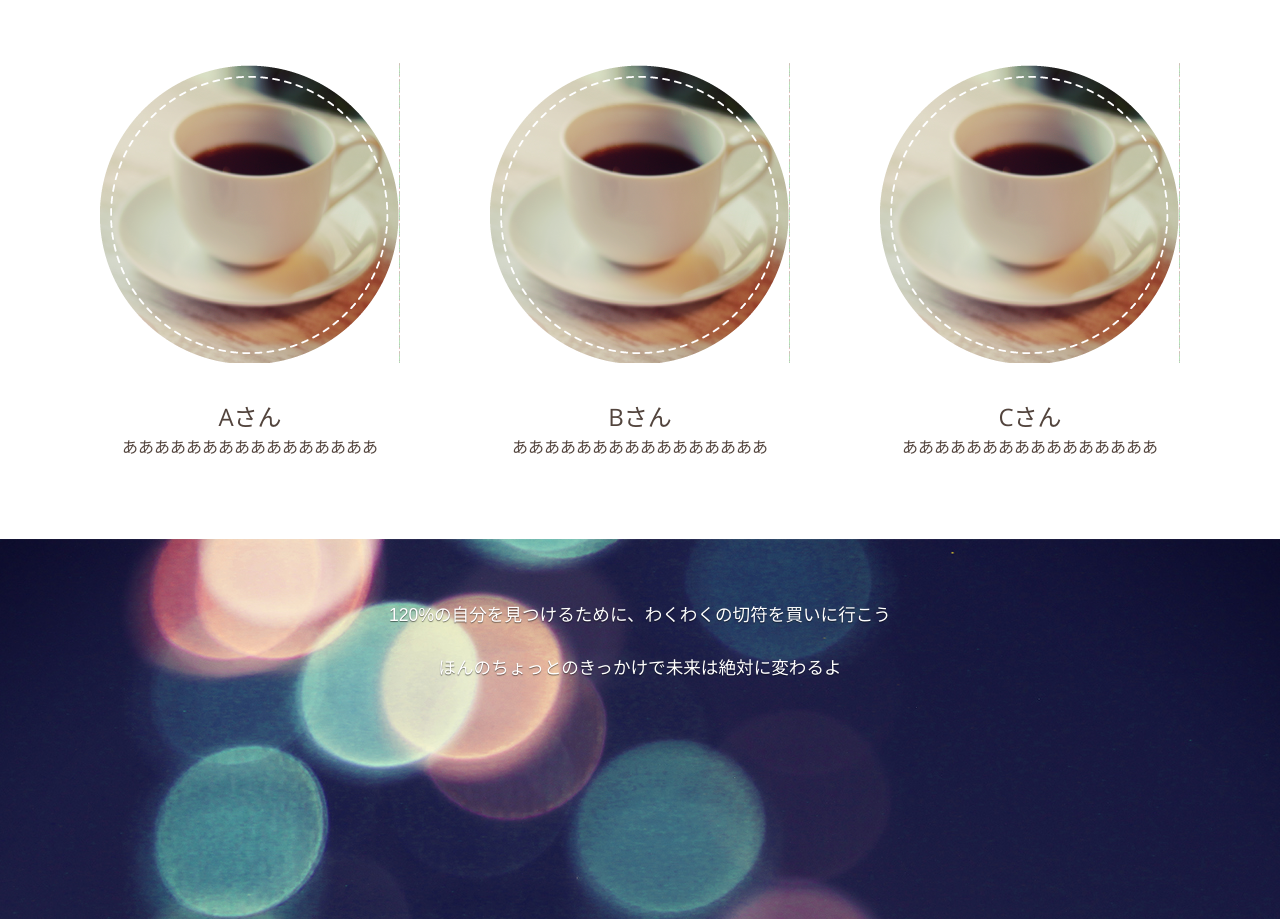
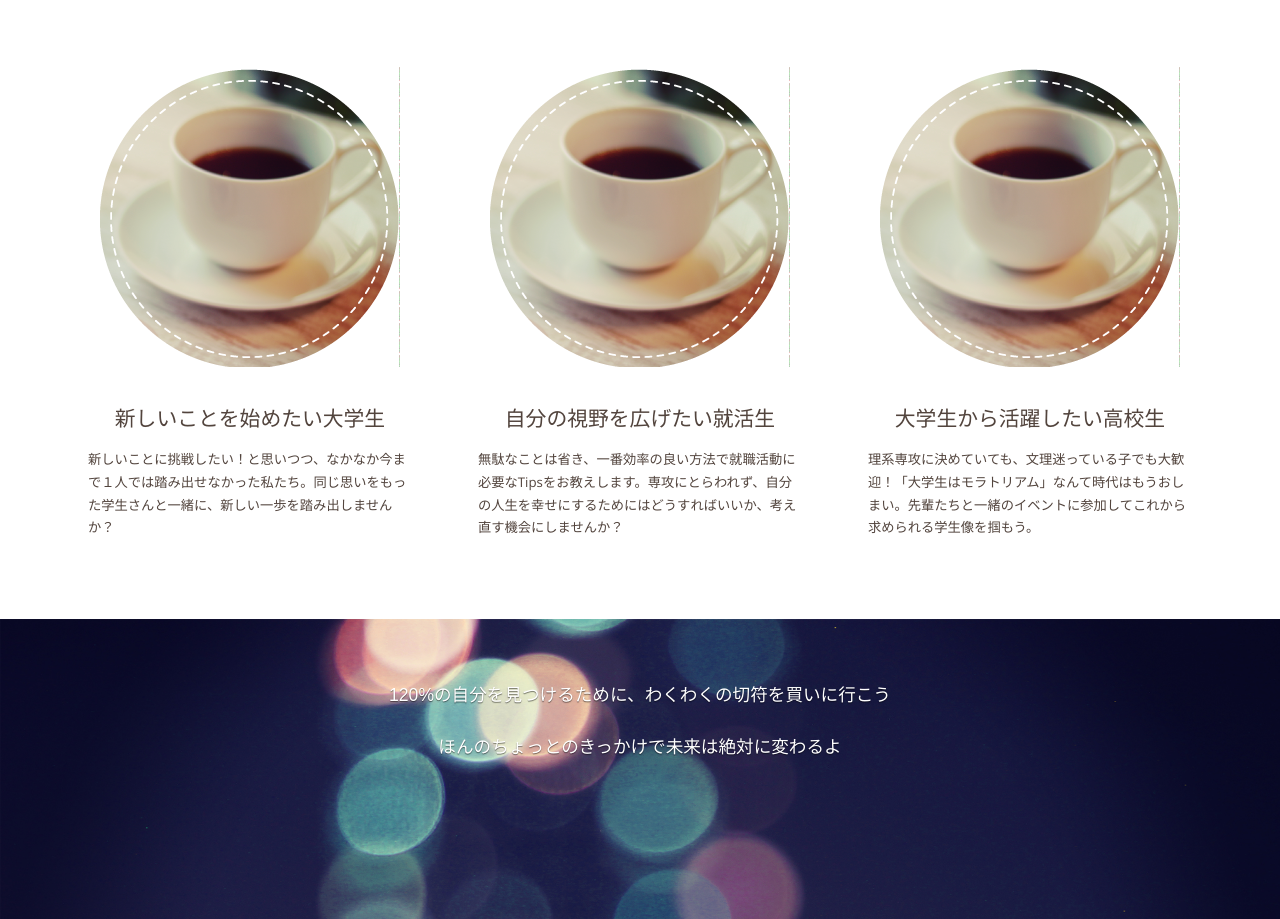
Before and after one commit to rikejogirls/rikejogirls.github.io, a plain HTML site: page index.html in a window 1280 px wide. Shown: the part 1433-2352 px from the top of the page. Drawn offline with nearby package versions, Linux system fonts and the light colour scheme; a web font is replaced by a local one.

Commit message:
Add text

```diff
--- a/css/components/feature.css
+++ b/css/components/feature.css
@@ -1,6 +1,5 @@
-.feature h3 {
-  padding-right: 10%;
-  padding-left: 10%;
+.feature h4 {
+  text-align: center;
 }
 
 .feature p {
--- a/css/components/recommend.css
+++ b/css/components/recommend.css
@@ -0,0 +1,12 @@
+.recommend h4 {
+  text-align: center;
+  /*-webkit-margin-before: 1em;*/
+  -webkit-margin-after: .7em;
+  -webkit-margin-start: auto;
+  -webkit-margin-end: auto;
+}
+
+.recommend p {
+  padding-right: 5%;
+  padding-left: 5%;
+}
--- a/css/components/sponsor.css
+++ b/css/components/sponsor.css
@@ -2,3 +2,8 @@
   background-image: url(../../img/sponsor/bg.png);
   background-repeat: repeat;
 }
+
+.sponsor .proc {
+  padding-right: 5%;
+  padding-left: 5%;
+}
--- a/css/responsive.css
+++ b/css/responsive.css
@@ -35,7 +35,7 @@
     height: 1000px; }
 @media screen and (max-width: 320px) {
   .keyvisual-text {
-    padding-top: 50%; }
+    padding-top: 30%; }
 
   .testimonials blockquote {
     padding: 20px 5% 0; }
--- a/css/utilities/utilities.css
+++ b/css/utilities/utilities.css
@@ -333,6 +333,10 @@ hr {
   background-attachment: fixed;
   background-position: 50% 0;
   background-repeat: no-repeat;
+  background-size: cover;
   height: 450px;
   position: relative;
+  -webkit-background-size: cover;
+  -moz-background-size: cover;
+  -o-background-size: cover;
 }
--- a/index.html
+++ b/index.html
@@ -18,7 +18,6 @@
 
   <body>
 	<section id="keyvisual" class="keyvisual section">
-	  <div class="container">
 	    <div class="col-md-10 col-md-offset-1 text-center">
 	      <div class="keyvisual-text">
 	        <img class="img padding-center" src="img/keyvisual/keyvisual.png" srcset="img/keyvisual/keyvisual.png 1x, img/keyvisual/keyvisual@2x.png 2x" alt="">
@@ -52,7 +51,6 @@
 						</li>
 					</ul>
 				</div>
-	    </div>
 	  </div>
 	</section>
 
@@ -69,27 +67,33 @@
 		</div>
 	</section>
 
-	<section id="recommend" class="recommend section text-center">
+	<section id="recommend" class="recommend section">
 		<div class="container">
 			<div class="row">
-				<div class="section-header">
+				<div class="section-header text-center">
 					<h2>Recommend</h2>
 					<h6>こんな方にオススメ</h6>
 				</div>
 				<div class="col col-lg-4 proc">
-					<img class="img padding-bottom-30" src="img/recommend/recommend-01.png" srcset="img/recommend/recommend-01.png 1x, img/recommend/recommend-01@2x.png 2x" alt="">
-					<h3>Aさん</h3>
-					<p>ああああああああああああああああ</p>
+					<div class="img-center">
+						<img class="img padding-bottom-30" src="img/recommend/recommend-01.png" srcset="img/recommend/recommend-01.png 1x, img/recommend/recommend-01@2x.png 2x" alt="">
+					</div>
+					<h4>新しいことを始めたい大学生</h4>
+					<p class="small">新しいことに挑戦したい！と思いつつ、なかなか今まで１人では踏み出せなかった私たち。同じ思いをもった学生さんと一緒に、新しい一歩を踏み出しませんか？</p>
 				</div>
 				<div class="col col-lg-4 proc">
-					<img class="img padding-bottom-30" src="img/recommend/recommend-02.png" srcset="img/recommend/recommend-02.png 1x, img/recommend/recommend-02@2x.png 2x" alt="">
-					<h3>Bさん</h3>
-					<p>ああああああああああああああああ</p>
+					<div class="img-center">
+						<img class="img padding-bottom-30" src="img/recommend/recommend-02.png" srcset="img/recommend/recommend-02.png 1x, img/recommend/recommend-02@2x.png 2x" alt="">
+					</div>
+					<h4>自分の視野を広げたい就活生</h4>
+					<p class="small">無駄なことは省き、一番効率の良い方法で就職活動に必要なTipsをお教えします。専攻にとらわれず、自分の人生を幸せにするためにはどうすればいいか、考え直す機会にしませんか？</p>
 				</div>
 				<div class="col col-lg-4 proc">
-					<img class="img padding-bottom-30" src="img/recommend/recommend-03.png" srcset="img/recommend/recommend-03.png 1x, img/recommend/recommend-03@2x.png 2x" alt="">
-					<h3>Cさん</h3>
-					<p>ああああああああああああああああ</p>
+					<div class="img-center">
+						<img class="img padding-bottom-30" src="img/recommend/recommend-03.png" srcset="img/recommend/recommend-03.png 1x, img/recommend/recommend-03@2x.png 2x" alt="">
+					</div>
+					<h4>大学生から活躍したい高校生</h4>
+					<p class="small">理系専攻に決めていても、文理迷っている子でも大歓迎！「大学生はモラトリアム」なんて時代はもうおしまい。先輩たちと一緒のイベントに参加してこれから求められる学生像を掴もう。</p>
 				</div>
 			</div>
 		</div>
@@ -116,25 +120,25 @@
           <div class="img-center">
           	<img class="img image-center padding-bottom-20" src="img/feature/feature-01.png" srcset="img/feature/feature-01.png 1x, img/feature/feature-01@2x.png 2x" alt="">
           </div>
-        	<h3>特徴1</h3>
+        	<h4>全国の理系女子と交流</h4>
           <hr>
-          <p>ああああああああああああああああああああああああああああああああああああ</p>
+          <p class="small">全国の理系女子を集め、理系女子の良さ・強みとはという所に立ち返ります。活躍する女性になるにはどうしたらいいのか。自分の長所や社会からのニーズを因数分解し、具体的な将来設計へと結びつけます。</p>
 				</div>
 				<div class="col col-lg-4 col-md-4 col-sm-4 col-xs-12">
           <div class="img-center">
           	<img class="img image-center padding-bottom-20" src="img/feature/feature-01.png" srcset="img/feature/feature-01.png 1x, img/feature/feature-01@2x.png 2x" alt="">
           </div>
-        	<h3>特徴1</h3>
+        	<h4>豪華ゲストの無料公演</h4>
           <hr>
-          <p>ああああああああああああああああああああああああああああああああああああ</p>
+          <p class="small">現在社会で活躍している女性や著名人をお呼びし、聴講することができます。変化の早い今を生き抜くために必要なスキルとは何か。これから必要とされる人材についてお話しをお聞きします。</p>
 				</div>
 				<div class="col col-lg-4 col-md-4 col-sm-4 col-xs-12">
           <div class="img-center">
           	<img class="img image-center padding-bottom-20" src="img/feature/feature-01.png" srcset="img/feature/feature-01.png 1x, img/feature/feature-01@2x.png 2x" alt="">
           </div>
-        	<h3>特徴1</h3>
+        	<h4>素敵なスイーツタイム</h4>
           <hr>
-          <p>ああああああああああああああああああああああああああああああああああああ</p>
+          <p class="small">理系女子といえども普通の女子。かわいいものや甘いものは欠かせません。グループワークはお互いの本音を話しつつもリラックスした状態で楽しんでいただくために、素敵なスイーツをご用意いたします。</p>
 				</div>
 			</div>
 		</div>
@@ -388,7 +392,7 @@
 
 	<section id="sponsor" class="sponsor section text-center">
 		<div class="container">
-			<div class="rowtext-center">
+			<div class="row text-center">
 				<div class="section-header">
 					<h2>Sponsor</h2>
 					<h6>○○様を始めとする、理系女子大生を応援する企業様から協賛をいただいております。</h6>
@@ -428,7 +432,7 @@
 					<tbody>
 						<tr><th class="col-xs-4 vertical-align-middle"><p>日時</p></th><td class="col-xs-8"><h6 class="title line-height-middle">2016年10月09日 12:00~19:00</h6></td></tr>
 						<tr><th class="col-xs-3 vertical-align-middle"><p>会場</p></th><td class="col-xs-9"><h6 class="title line-height-middle">上智大学</h6></td></tr>
-						<tr><th class="col-xs-3 vertical-align-middle"><p>概要</p></th><td class="col-xs-9"><h6 class="title line-height-middle">アイスブレイク</h6></td></tr>
+						<tr><th class="col-xs-3 vertical-align-middle"><p>概要</p></th><td class="col-xs-9"><h6 class="title line-height-middle">特別公演 / パネルディスカッション / グループワーク / 懇親会</h6></td></tr>
 						<tr><th class="col-xs-3 vertical-align-middle"><p>お問い合わせ</p></th><td class="col-xs-9"><h6 class="title line-height-middle">イベントへのご質問は以下のメールアドレスにお送りください。<br>rikejojapan@gmail.com</h6></td></tr>
 					</tbody>
 				</table>
```
Also changed, not shown: img/sponsor/org-rikechen.gif (added), img/sponsor/org-rin.png (added).
